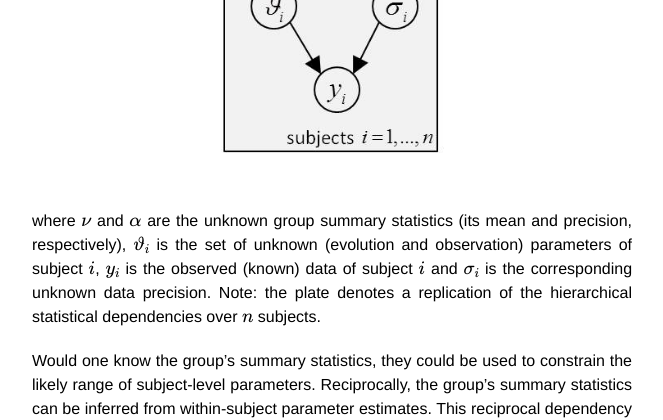
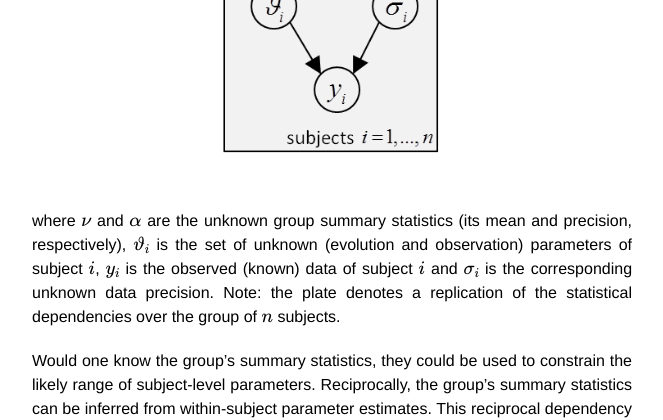
Before and after one commit to MBB-team/VBA-toolbox, a Jekyll site: the page built from _wiki/VBA-MFX.md, in a window 1280 px wide and 900 px high, scrolled down 1221 px. Shown: the top 420 px of the window, without its empty margins (308-971 px from the left). Built offline with Jekyll 4.4.1, drawn with Linux system fonts in a browser that asks for light colours; nearby versions of some CDN libraries; formulas are drawn with MathJax 3.

Commit message:
Update VBA-MFX.md

```diff
--- a/_wiki/VBA-MFX.md
+++ b/_wiki/VBA-MFX.md
@@ -13,9 +13,9 @@
 
 Let us assume that you (i) are conducting a group study, and (ii) have developped some generative model of within-subject data. VBA enables you to perform [mixed-effect](https://en.wikipedia.org/wiki/Mixed_model) modelling (MFX), whereby the priors on parameters are hierarchically defined, such that subject-level parameters are assumed to be [sampled](https://en.wikipedia.org/wiki/Sample_(statistics)) from a Gaussian density whose mean and variance are unknown but match the moments of the group distribution. Here, parameters at the highest level of the hierarchical model are [summary statistics](https://en.wikipedia.org/wiki/Summary_statistics) of the group. The structure of the ensuing hierarchical model is depicted in the graph below:
 
-![]({{ site.baseurl }}/images/wiki/MFX.jpg)
+![]({{ site.baseurl }}/images/wiki/MFX.png)
 
-where $$\nu$$ and $$\alpha$$ are the unknown group summary statistics (its mean and precision, respectively), $$\vartheta_i$$ is the set of unknown (evolution and observation) parameters of subject $$i$$, $$y_i$$ is the observed (known) data of subject $$i$$ and $$\sigma_i$$ is the corresponding unknown data precision. Note: the plate denotes a replication of the hierarchical statistical dependencies over $$n$$ subjects.
+where $$\nu$$ and $$\alpha$$ are the unknown group summary statistics (its mean and precision, respectively), $$\vartheta_i$$ is the set of unknown (evolution and observation) parameters of subject $$i$$, $$y_i$$ is the observed (known) data of subject $$i$$ and $$\sigma_i$$ is the corresponding unknown data precision. Note: the plate denotes a replication of the statistical dependencies over the group of $$n$$ subjects.
 
 Would one know the group's summary statistics, they could be used to constrain the likely range of subject-level parameters. Reciprocally, the group's summary statistics can be inferred from within-subject parameter estimates. This reciprocal dependency is resolved using a [variational Bayesian]({{ site.baseurl }}/wiki/The-variational-Bayesian-approach) scheme, whose pseudo-code is given below:
 
```
